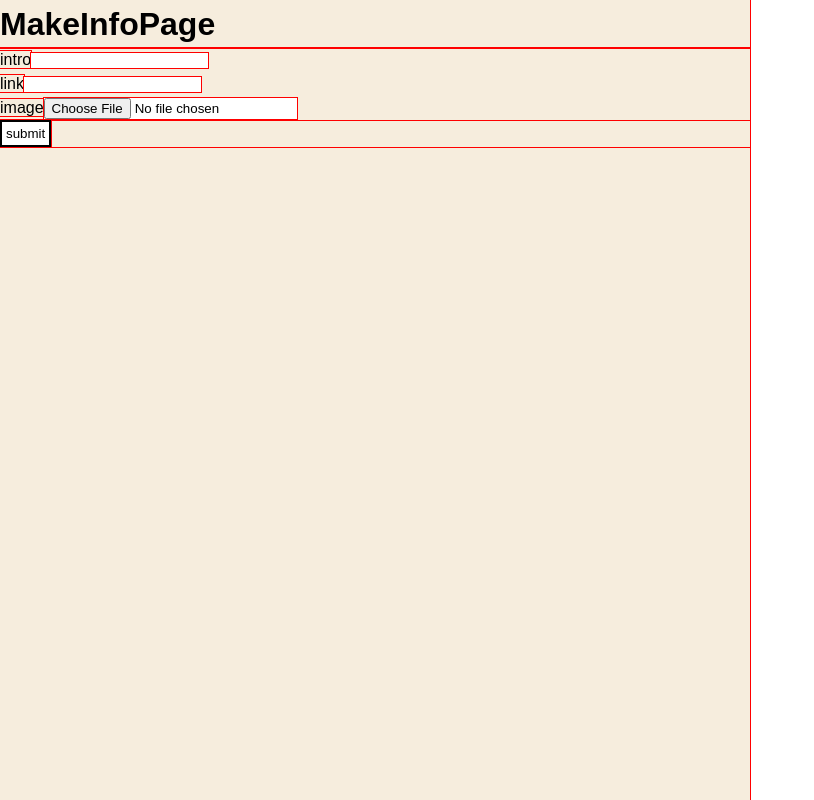
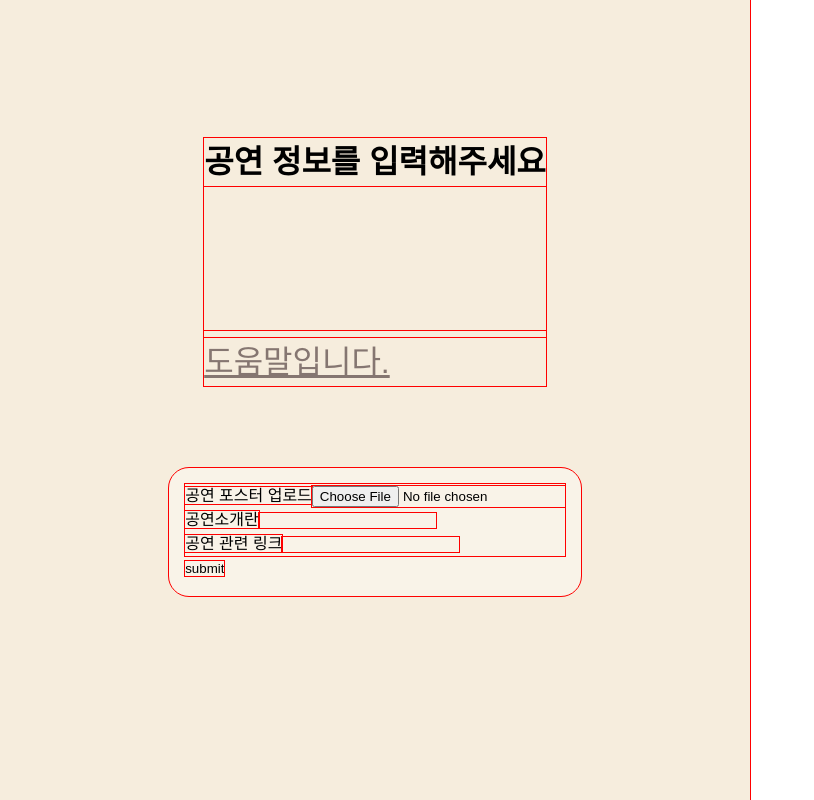
Before and after one commit to devBuzz142/numanku-fe, a React (Create React App) app: page /make in a window 1280 px wide. Shown: the top 800 px of the page, without its empty margins (0-814 px from the left). Built offline with nearby package versions, Linux system fonts and the light colour scheme; a web font is replaced by a local one.

Commit message:
feat: MakeInfoPage init

```diff
--- a/src/pages/MakeInfoPage/MakeInfoPage.jsx
+++ b/src/pages/MakeInfoPage/MakeInfoPage.jsx
@@ -1,18 +1,6 @@
-import styled from '@emotion/styled';
 import { useState } from 'react';
 import { useNavigate } from 'react-router-dom';
-
-const Container = styled.div`
-  input {
-    background-color: white;
-  }
-
-  button {
-    padding: 4px;
-    border: 2px solid black;
-    background-color: white;
-  }
-`;
+import * as S from './MakeInfoPage.style';
 
 const MakeInfoPage = () => {
   const navigate = useNavigate();
@@ -47,24 +35,31 @@ const MakeInfoPage = () => {
   };
 
   return (
-    <Container>
-      <h1>MakeInfoPage</h1>
+    <S.MakeInfoPageContainer>
+      <S.HeaderContainer>
+        <S.HeaderWrapper>
+          <h1>공연 정보를 입력해주세요</h1>
+        </S.HeaderWrapper>
+        <S.Guide>도움말입니다.</S.Guide>
+      </S.HeaderContainer>
+      <S.MainContainer>
         <form>
-        <label htmlFor="intro">intro</label>
+          <label htmlFor="image">공연 포스터 업로드</label>
+          <input type="file" id="image" onChange={handleInfoChange} />
+          <br />
+          <label htmlFor="intro">공연소개란</label>
           <input type="text" id="intro" onChange={handleInfoChange} />
           <br />
-        <label htmlFor="link">link</label>
+          <label htmlFor="link">공연 관련 링크</label>
           <input type="text" id="link" onChange={handleInfoChange} />
-        <br />
-        <label htmlFor="image">image</label>
-        <input type="file" id="image" onChange={handleInfoChange} />
           <br />
         </form>
         {image && <img src={image} alt="preview" />}
         <button type="button" onClick={handleSubmitClick}>
           submit
         </button>
-    </Container>
+      </S.MainContainer>
+    </S.MakeInfoPageContainer>
   );
 };
 
--- /dev/null
+++ b/src/pages/MakeInfoPage/MakeInfoPage.style.jsx
@@ -0,0 +1,39 @@
+import styled from '@emotion/styled';
+
+export const MakeInfoPageContainer = styled.div`
+  width: 100%;
+  height: 100%;
+
+  display: flex;
+  flex-direction: column;
+  align-items: center;
+`;
+
+export const HeaderContainer = styled.div`
+  margin-top: 138px;
+`;
+
+export const HeaderWrapper = styled.div`
+  height: 192px;
+
+  display: flex;
+  flex-direction: column;
+`;
+
+export const Guide = styled.div`
+  margin-top: 8px;
+
+  font-size: 32px;
+  font-style: normal;
+  font-weight: 400;
+  color: #857671;
+  text-decoration-line: underline;
+`;
+
+export const MainContainer = styled.div`
+  margin-top: 82px;
+  border-radius: 20px;
+  padding: 16px;
+
+  background-color: rgba(255, 255, 255, 0.3);
+`;
```
Lines whose indentation alone changed are shown as unchanged.
